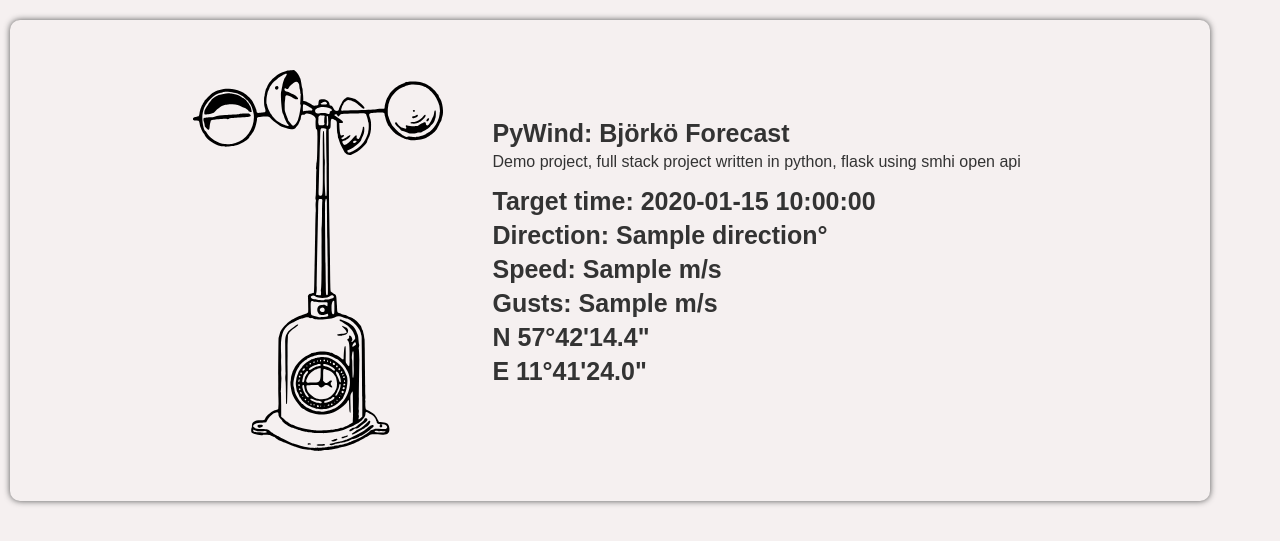
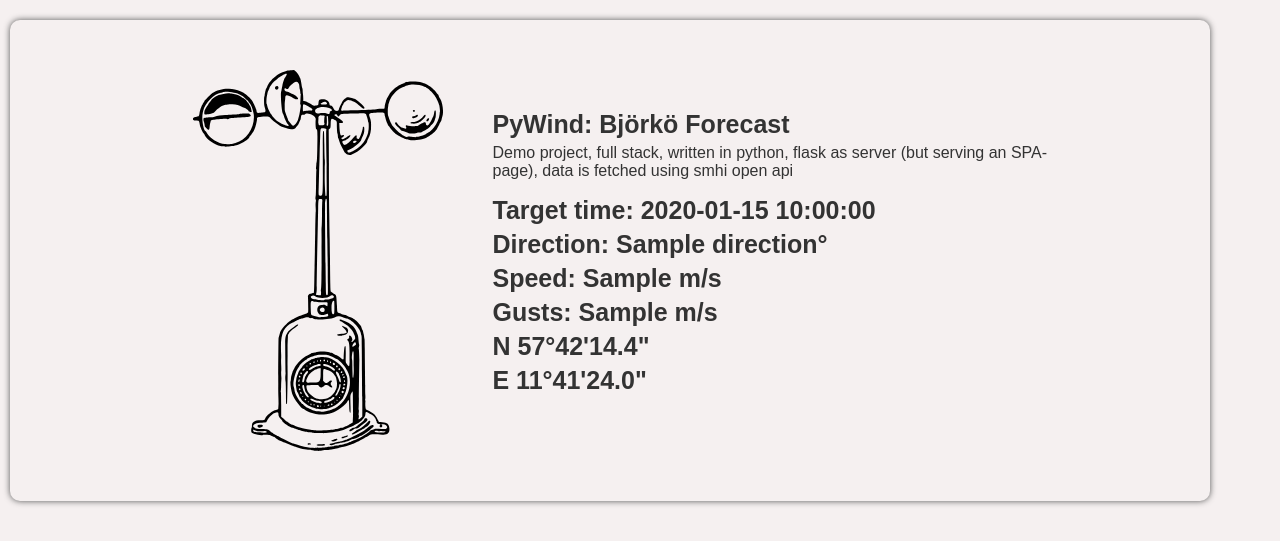
Before and after one commit to RobinAxelsson/PyWeather, a Flask app: template src/PyWind_web/templates/index.html in a window 1280 px wide. Shown: the part 42-583 px from the top of the page. Run offline with Flask 2, Linux system fonts and the light colour scheme; the template is opened without the code that fills it: most values are stand-ins (such as "Sample title", 1, 10 or a date in 2020); some libraries are stand-ins or nearby versions.

Commit message:
small edit

```diff
--- a/src/PyWind_web/templates/index.html
+++ b/src/PyWind_web/templates/index.html
@@ -37,7 +37,7 @@
                 <div class="text-item">
                     <h3 class="header">PyWind: Björkö Forecast</h3>
                     <p>
-                       Demo project, full stack project written in python, flask using smhi open api
+                       Demo project, full stack, written in python, flask as server (but serving an SPA-page), data is fetched using smhi open api
                     </p>
 
                     <h3 class="header">Target time: {{target_time}}</h3>
```
